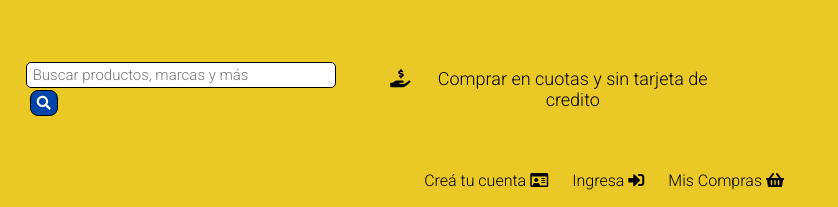
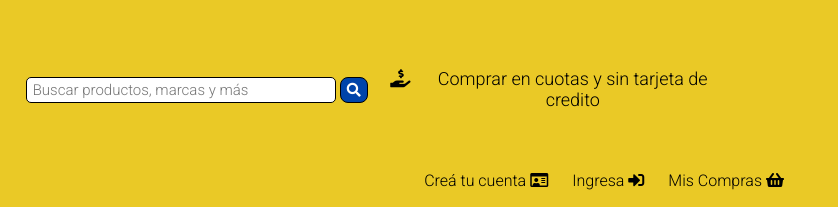
Before and after one commit to GinoL221/Mercado_Liebre, a website: page views/index.html in a window 1280 px wide. Shown: the top 207 px of the page, 442-1280 px from the left. Drawn offline with Linux system fonts and the light colour scheme.

Commit message:
Correccion css

```diff
--- a/public/css/styles.css
+++ b/public/css/styles.css
@@ -1,3 +1,7 @@
+header .form form {
+  display: flex;
+  align-items: center;
+}
 * {
   box-sizing: border-box;
 }
```
